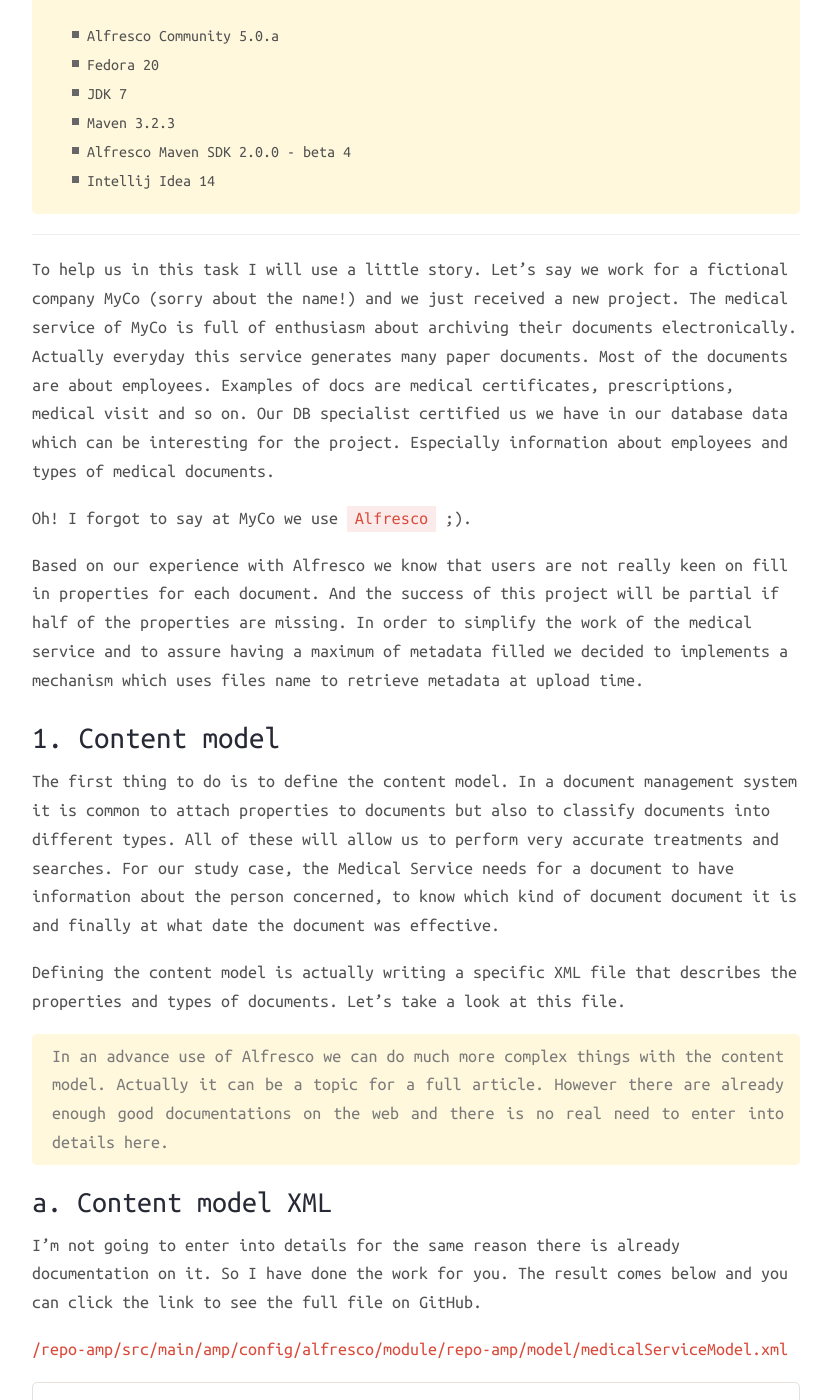
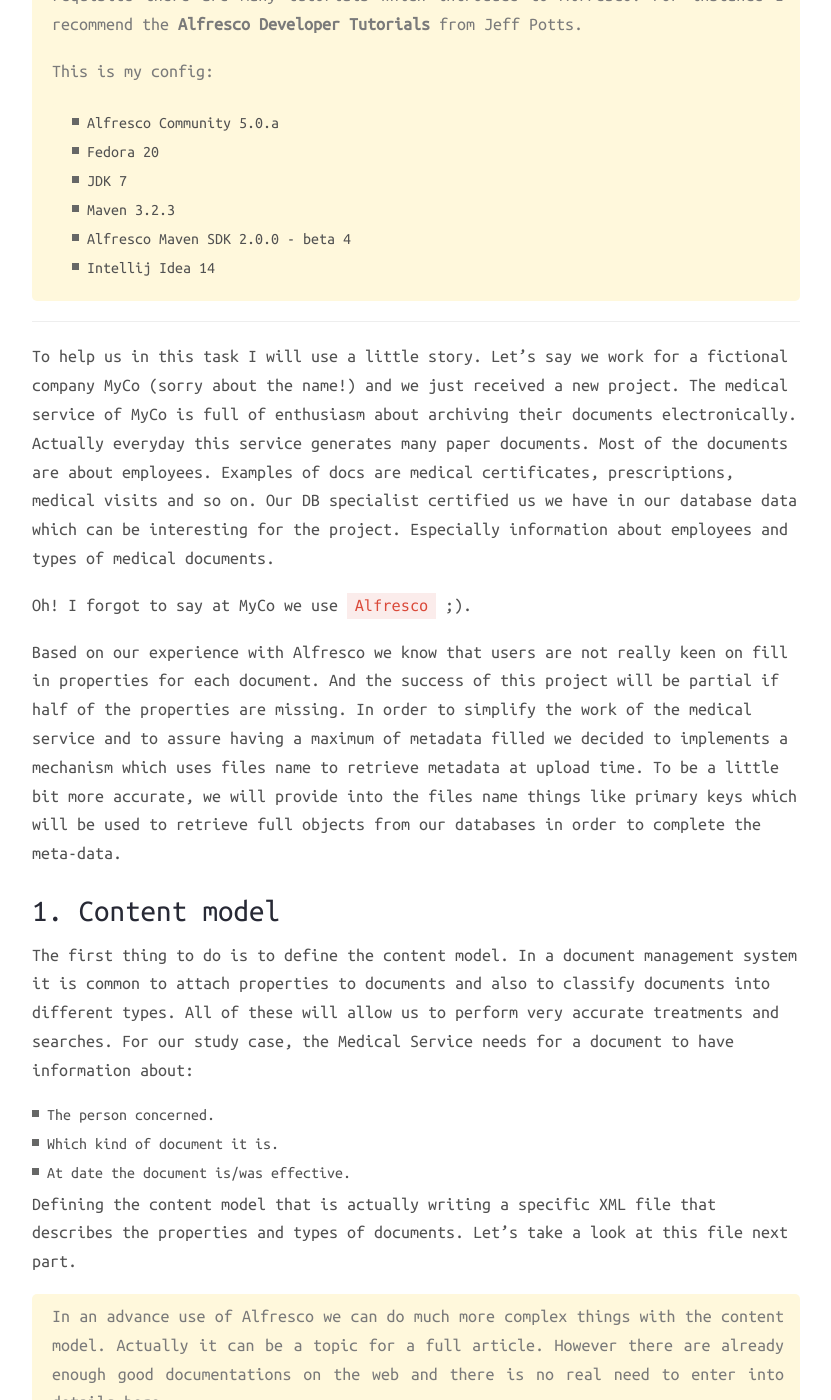
Before and after one commit to TheWeirdDev/theweirddev.github.io, a Jekyll site: the page built from _posts/2015-03-28-extract-metadata.markdown, in a window 1280 px wide and 1400 px high, scrolled down 1305 px. Shown: the whole window, without its empty margins (224-1055 px from the left). Built offline with Jekyll 4.4.1, drawn with Linux system fonts in a browser that asks for light colours; nearby versions of some CDN libraries; some of the changed text lies outside the part shown.

Commit message:
extra-meta - re-organized parts.

```diff
--- a/_posts/2015-03-28-extract-metadata.markdown
+++ b/_posts/2015-03-28-extract-metadata.markdown
@@ -40,7 +40,7 @@
 name!) and we just received a new project. The medical service of MyCo is full of
 enthusiasm about archiving their documents electronically. Actually everyday this service generates many paper
 documents. Most of the documents are about
-employees. Examples of docs are medical certificates, prescriptions, medical visit and so on. Our DB specialist
+employees. Examples of docs are medical certificates, prescriptions, medical visits and so on. Our DB specialist
 certified us we have in
 our database data which can be interesting for the project. Especially information about
  employees and types of medical documents.
@@ -54,21 +54,27 @@
 simplify the work of the medical service and to assure having a maximum of metadata filled we decided to
 implements a mechanism which uses *files name* to
 retrieve metadata at
-upload time.
+upload time. To be a little bit more accurate, we will provide into the files name things like primary keys which
+will be used to retrieve full objects from our databases in order to complete the meta-data.
 
 ## 1. Content model
 
 The first thing to do is to define the content model. In a document management system it is common to
-attach properties to documents but also to classify documents into different types. All of these will allow us to
+attach properties to documents and also to classify documents into different types. All of these will allow us to
 perform
-very accurate treatments and searches. For our study case, the Medical Service needs for a document to have
-information
- about the person concerned, to know which kind of document document it is and finally at what date the document
- was  effective.
+very accurate treatments and searches.
+For our study case, the Medical Service needs for a document to have
+information about:
 
- Defining the content model is actually writing a specific XML file that describes the properties and
+
+- The person concerned.
+- Which kind of document it is.
+- At date the document is/was effective.
+
+
+ Defining the content model that is actually writing a specific XML file that describes the properties and
  types of documents.
- Let's take a look at this file.
+ Let's take a look at this file next part.
 
  > In an advance use of Alfresco we can do much more complex things with the content model. Actually it can be a topic
  for a
@@ -77,9 +83,11 @@
 
 ### a. Content model XML
 
-I'm not going to enter into details for the same reason there is already documentation on it. So I have done the work
- for
-you. The result comes below and you can click the link to see the full file on GitHub.
+I already edited this file after many meetings with the Med. Service discussing which meta-data are relevant for them.
+You can find it below -
+click the link
+ to see the full file on
+GitHub.
 
 [/repo-amp/src/main/amp/config/alfresco/module/repo-amp/model/medicalServiceModel.xml]({{ site.data.blog.urlExtractMeta }}/repo-amp/src/main/amp/config/alfresco/module/repo-amp/model/medicalServiceModel.xml)
 {% highlight xml%}
@@ -222,42 +230,11 @@
 integrated.
 
 At this stage you can run Alfresco with the new content model however Share is not aware of it so you won't see any
-differences in the UI. Don't worry we will
-come back to it in a couple of lines.
+differences in the UI. Don't worry this is the goal of the next part.
 
+## 2. Share
 
-## 2. File name pattern
-
-Since we have a content model we can define the pattern for our files name. Let's say in our database we have
-the tables **PERSON** and
-**MEDICAL_DOCUMENT** which contain more or less the properties of our aspects. To create our
-pattern we will use the
-**person_id** and the **medical_document_code** primary keys of the tables. We also need to specify the effective date
- of
-the
-document
-which is an
-important information for our medical service.
-
-Here an example of pattern which looks reasonable:
-
-`personId;documentCode;effectiveDate`
-
->The **personId** is a number, **documentCode** is a string and the **effectiveDate** should respect the format dd-MM-yyyy
-
-Example of file name:
-
-`100;CERT;19-01-2015`
-
->This document concerns the person with the id 100. It is a certificate made the 19th of January 2015.
-
-To summarize, a person working in the Medical Service will follow this convention to name his
-files such that once the files uploaded in Alfresco all other data about the person and document type
-will be retrieved from the database.
-
-## 3. Share and content model
-
-Let's go back to our content model to make it available in Share. The modifications will be done in the `share-amp`
+So we want our content model to be visible in Share. The modifications will be done in the `share-amp`
 folder. I will go through this
 part quickly because it is not the crux of the issue.
 
@@ -410,7 +387,36 @@
 
 And we are done with share.
 
-## 3. Repository - Let's structure our project
+## 3. File name pattern
+
+Since we have a content model we can define the pattern for our files name. Let's say in our database we have
+the tables **PERSON** and
+**MEDICAL_DOCUMENT** which contain more or less the properties of our aspects. To create our
+pattern we will use the
+**person_id** and the **medical_document_code** primary keys of the tables. We also need to specify the effective date
+ of
+the
+document
+which is an
+important information for our medical service.
+
+Here an example of pattern which looks reasonable:
+
+`personId;documentCode;effectiveDate`
+
+>The **personId** is a number, **documentCode** is a string and the **effectiveDate** should respect the format dd-MM-yyyy
+
+Example of file name:
+
+`100;CERT;19-01-2015`
+
+>This document concerns the person with the id 100. It is a certificate made the 19th of January 2015.
+
+To summarize, a person working in the Medical Service will follow this convention to name his
+files such that once the files are uploaded in Alfresco all other data about the person and document type
+will be retrieved from the database.
+
+## 4. Repository - Let's structure our project
 
  We are almost ready to go with the heart of the task. But before coding like crazy we need to structure a
  bit our project.
@@ -449,7 +455,7 @@
 database just for it but instead I created fake DAOs with hardcoded
 objects [/repo-amp/src/main/java/org/myco/medical/dao]({{ site.data.blog.urlExtractMeta}}/repo-amp/src/main/java/org/myco/medical/dao).
 
-### b. Services
+### d. Services
 
 > Alfresco provides the [Java Foundation API Reference](https://wiki.alfresco.com/wiki/Java_Foundation_API) which is
  a set of Spring beans that provides services to access the capabilities of the Alfresco repository. Examples
@@ -551,7 +557,7 @@
 
 We will create more services like this later.
 
-### c. Spring annotations
+### e. Spring annotations
 
 With our custom services it is easy to use Spring annotations. For example, by using the annotation `Service` on a
 class
@@ -695,7 +701,7 @@
 
 The full action is here: [ExtractMetadataFromFileNameAction.java]({{ site.data.blog.urlExtractMeta }}/repo-amp/src/main/java/org/myco/medical/action/ExtractMetadataFromFileNameAction.java)
 
-## b. MedicalFileNameService
+### b. MedicalFileNameService
 
 I have introduced a new medical service. Indeed, since we start to have some treatments around file
 names I found nice to have a service dedicated.
@@ -758,7 +764,7 @@
 
 This is a really simple example and in a real case should be improved. At least handle  non formatted file names.
 
-## c. MedicalDocumentService
+### c. MedicalDocumentService
 
 It's the second service I've introduced in our Action. This new service contains two methods:
 The first one `buildMedicalDocumentFromIdentifiers` uses a documentIdentifier to retrieve business objects and
```
Also changed, not shown: other parts of _posts/2015-03-28-extract-metadata.markdown (+7 -7 lines).
